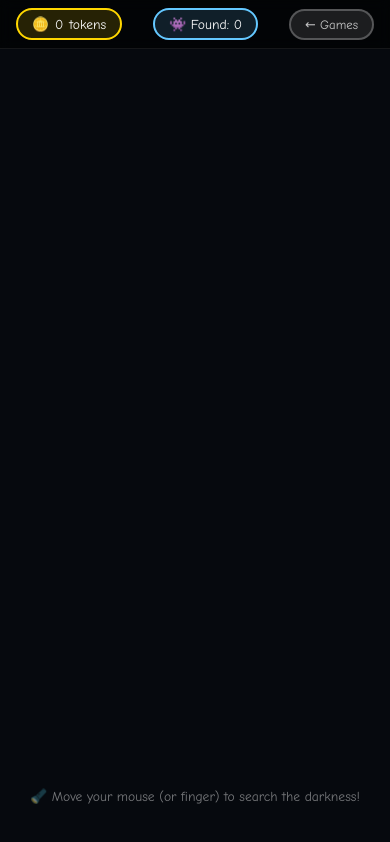
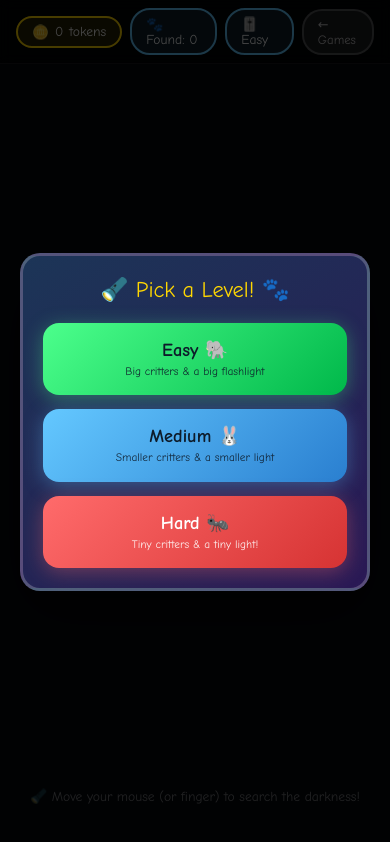
Before and after one commit to claycarson/hallie.xyz, a plain HTML site: page games/find-the-critter/index.html in a window 390 px wide. Drawn offline with Linux system fonts and the light colour scheme.

Commit message:
Find the Critter: rename from Find the Monster, add 60 animals + Easy/Medium/Hard levels
Critters and flashlight beam scale down together at each difficulty.
Level picker on load, re-openable via the topbar level pill.

```diff
--- a/games/find-the-monster/index.html
+++ b/games/find-the-critter/index.html
@@ -3,7 +3,7 @@
 <head>
 <meta charset="UTF-8">
 <meta name="viewport" content="width=device-width, initial-scale=1.0, user-scalable=no">
-<title>Find the Monster — Hallie's Games</title>
+<title>Find the Critter — Hallie's Games</title>
 <link rel="icon" href="../../favicon.svg" type="image/svg+xml">
 <link rel="stylesheet" href="../../shared/style.css">
 <style>
@@ -17,7 +17,7 @@
   }
 
   /* Restore pointer on interactive topbar elements */
-  .token-display, .back-btn { cursor: pointer; }
+  .token-display, .back-btn, #level-pill { cursor: pointer; }
 
   /* ── Flashlight cursor emoji ── */
   #flashlight-cursor {
@@ -42,10 +42,10 @@
     background: #06090e;   /* solid dark before first move */
   }
 
-  /* ── Monster ── */
-  #monster {
+  /* ── Critter ── */
+  #critter {
     position: fixed;
-    font-size: clamp(60px, 12vmin, 100px);
+    font-size: 70px;       /* set by JS per difficulty */
     line-height: 1;
     transform: translate(-50%, -50%);
     z-index: 1;
@@ -54,21 +54,21 @@
     will-change: transform;
   }
 
-  #monster.wiggling {
-    animation: monster-wiggle 0.4s ease-in-out infinite alternate;
+  #critter.wiggling {
+    animation: critter-wiggle 0.4s ease-in-out infinite alternate;
   }
 
-  #monster.caught {
-    animation: monster-caught 0.5s ease forwards;
+  #critter.caught {
+    animation: critter-caught 0.5s ease forwards;
     pointer-events: none;
   }
 
-  @keyframes monster-wiggle {
+  @keyframes critter-wiggle {
     from { transform: translate(-50%, -50%) rotate(-12deg) scale(1.05); }
     to   { transform: translate(-50%, -50%) rotate(12deg)  scale(1.1); }
   }
 
-  @keyframes monster-caught {
+  @keyframes critter-caught {
     0%   { transform: translate(-50%, -50%) scale(1); opacity: 1; }
     40%  { transform: translate(-50%, -80%) scale(1.5) rotate(20deg); opacity: 1; }
     100% { transform: translate(-50%, -120%) scale(0) rotate(45deg); opacity: 0; }
@@ -91,8 +91,40 @@
   }
   #search-hint.hidden { opacity: 0; }
 
-  /* ── Score display: "Found: N" ── */
+  /* ── Score + level pills ── */
   #found-count { font-variant-numeric: tabular-nums; }
+  #level-pill { user-select: none; }
+
+  /* ── Difficulty picker ── */
+  .diff-btns {
+    display: flex;
+    flex-direction: column;
+    gap: 14px;
+    margin-top: 20px;
+  }
+  .diff-btn {
+    border: none;
+    border-radius: 16px;
+    padding: 16px 22px;
+    font-family: var(--font);
+    font-weight: bold;
+    cursor: pointer;
+    font-size: clamp(1.15rem, 4.5vw, 1.55rem);
+    line-height: 1.25;
+    transition: transform .1s, box-shadow .1s;
+  }
+  .diff-btn:hover  { transform: translateY(-2px); }
+  .diff-btn:active { transform: translateY(0); }
+  .diff-btn .diff-sub {
+    display: block;
+    font-size: 0.62em;
+    font-weight: normal;
+    opacity: 0.9;
+    margin-top: 3px;
+  }
+  .diff-easy { background: linear-gradient(135deg, #4cff8c, #00b84a); color: #0d1b2a; box-shadow: 0 4px 20px rgba(76,255,140,0.35); }
+  .diff-med  { background: linear-gradient(135deg, #64c8ff, #2a7fd0); color: #0d1b2a; box-shadow: 0 4px 20px rgba(100,200,255,0.35); }
+  .diff-hard { background: linear-gradient(135deg, #ff6b6b, #d63333); color: #fff;    box-shadow: 0 4px 20px rgba(255,107,107,0.35); }
 </style>
 </head>
 <body>
@@ -103,13 +135,14 @@
     🪙 <span id="token-count">0</span> tokens
   </div>
   <div class="score-display">
-    👾 Found: <span id="found-count">0</span>
+    🐾 Found: <span id="found-count">0</span>
   </div>
+  <div class="score-display" id="level-pill">🎚️ <span id="level-label">Easy</span></div>
   <a href="../" class="back-btn">← Games</a>
 </div>
 
-<!-- MONSTER -->
-<div id="monster">👾</div>
+<!-- CRITTER -->
+<div id="critter">🐰</div>
 
 <!-- FLASHLIGHT CURSOR -->
 <div id="flashlight-cursor">🔦</div>
@@ -119,6 +152,27 @@
 
 <!-- FLASH MESSAGE -->
 <div class="flash-msg" id="flash-msg"></div>
+
+<!-- DIFFICULTY PICKER -->
+<div class="overlay show" id="level-overlay">
+  <div class="ov-card">
+    <div class="ov-title">🔦 Pick a Level! 🐾</div>
+    <div class="diff-btns">
+      <button class="diff-btn diff-easy" data-level="easy">
+        Easy 🐘
+        <span class="diff-sub">Big critters &amp; a big flashlight</span>
+      </button>
+      <button class="diff-btn diff-med" data-level="medium">
+        Medium 🐰
+        <span class="diff-sub">Smaller critters &amp; a smaller light</span>
+      </button>
+      <button class="diff-btn diff-hard" data-level="hard">
+        Hard 🐜
+        <span class="diff-sub">Tiny critters &amp; a tiny light!</span>
+      </button>
+    </div>
+  </div>
+</div>
 
 <!-- SECRET MODAL -->
 <div class="secret-modal" id="secret-modal">
@@ -142,55 +196,108 @@
 // ─────────────────────────────────────────────
 // CONFIG
 // ─────────────────────────────────────────────
-const FLASHLIGHT_R  = 130;   // px — radius of transparent circle
-const NEAR_DIST     = FLASHLIGHT_R + 140; // eyes appear, monster wiggles
-const LIT_DIST      = FLASHLIGHT_R - 15;  // monster catchable
-const TOPBAR_H      = 64;    // px — safe zone below topbar
-const EDGE_PAD      = 80;    // px — padding from screen edges
+const TOPBAR_H = 64;   // px — safe zone below topbar
 
-const MONSTERS = ['👹','👾','👻','🐙','🦑','🎃','🐲','🤡','🐸','🦎'];
+// Each level scales the flashlight beam AND the critter size together.
+//   flashR    — radius of the lit circle (px)
+//   critterPx — critter emoji font-size (px)
+const LEVELS = {
+  easy:   { label: 'Easy',   flashR: 165, critterPx: 104 },
+  medium: { label: 'Medium', flashR: 118, critterPx: 68  },
+  hard:   { label: 'Hard',   flashR: 78,  critterPx: 42  },
+};
+
+// Lots of different critters — cute animals, bugs, and sea friends!
+const CRITTERS = [
+  '🐶','🐱','🐭','🐹','🐰','🦊','🐻','🐼','🐨','🐯',
+  '🦁','🐮','🐷','🐸','🐵','🐔','🐧','🐦','🐤','🦆',
+  '🦉','🦇','🐺','🐗','🐴','🦄','🐝','🦋','🐌','🐞',
+  '🐢','🐍','🦎','🐙','🦑','🦐','🦀','🐠','🐟','🐬',
+  '🐳','🦈','🐊','🦓','🐘','🦒','🦘','🐿️','🦔','🦝',
+  '🦥','🦦','🐕','🐈','🐇','🦜','🦢','🦩','🐣','🐥'
+];
 
 // ─────────────────────────────────────────────
 // STATE
 // ─────────────────────────────────────────────
-let monsterX = 0, monsterY = 0;
+let flashR    = LEVELS.easy.flashR;  // active beam radius
+let nearDist  = 0;                   // critter wiggles inside this
+let litDist   = 0;                   // critter catchable inside this
+let edgePad   = 80;                  // padding from screen edges (scales w/ critter)
+
+let critterX = 0, critterY = 0;
 let cursorX  = -999, cursorY = -999;
 let foundCount = 0;
 let catching = false;
+let playing  = false;   // false while the picker overlay is up
 let hintDismissed = false;
 
 const darkness         = document.getElementById('darkness');
-const monsterEl        = document.getElementById('monster');
-const foundCountEl     = document.getElementById('found-count');
+const critterEl        = document.getElementById('critter');
+const foundCountEl      = document.getElementById('found-count');
+const levelLabelEl     = document.getElementById('level-label');
+const levelPill        = document.getElementById('level-pill');
+const levelOverlay     = document.getElementById('level-overlay');
 const hintEl           = document.getElementById('search-hint');
 const flashlightCursor = document.getElementById('flashlight-cursor');
 
 // ─────────────────────────────────────────────
-// MONSTER PLACEMENT
+// LEVEL SELECTION
 // ─────────────────────────────────────────────
-function spawnMonster() {
+function applyLevel(key) {
+  const cfg = LEVELS[key];
+  flashR   = cfg.flashR;
+  nearDist = flashR + 120;   // wiggle range
+  litDist  = flashR - 10;    // catch range
+  edgePad  = Math.round(cfg.critterPx * 0.7) + 30;
+
+  critterEl.style.fontSize = cfg.critterPx + 'px';
+  levelLabelEl.textContent = cfg.label;
+
+  levelOverlay.classList.remove('show');
+  playing = true;
+
+  // Repaint the beam at its new size if we already have a cursor position
+  if (cursorX > -999) updateLight(cursorX, cursorY);
+
+  spawnCritter();
+}
+
+function openLevelPicker() {
+  playing = false;
   catching = false;
-  monsterEl.classList.remove('caught', 'wiggling');
+  critterEl.classList.remove('wiggling');
+  levelOverlay.classList.add('show');
+}
 
-  // Pick a different emoji than the last one
-  const current = monsterEl.textContent;
-  const pool = MONSTERS.filter(m => m !== current);
-  monsterEl.textContent = pool[Math.floor(Math.random() * pool.length)];
+levelOverlay.querySelectorAll('.diff-btn').forEach(btn => {
+  btn.addEventListener('click', () => applyLevel(btn.dataset.level));
+});
+levelPill.addEventListener('click', openLevelPicker);
+
+// ─────────────────────────────────────────────
+// CRITTER PLACEMENT
+// ─────────────────────────────────────────────
+function spawnCritter() {
+  catching = false;
+  critterEl.classList.remove('caught', 'wiggling');
+
+  // Pick a different critter than the last one
+  const current = critterEl.textContent;
+  const pool = CRITTERS.filter(m => m !== current);
+  critterEl.textContent = pool[Math.floor(Math.random() * pool.length)];
 
   // Random safe position
-  const minX = EDGE_PAD;
-  const maxX = window.innerWidth  - EDGE_PAD;
-  const minY = TOPBAR_H + EDGE_PAD;
-  const maxY = window.innerHeight - EDGE_PAD;
+  const minX = edgePad;
+  const maxX = window.innerWidth  - edgePad;
+  const minY = TOPBAR_H + edgePad;
+  const maxY = window.innerHeight - edgePad;
 
-  monsterX = minX + Math.random() * (maxX - minX);
-  monsterY = minY + Math.random() * (maxY - minY);
+  critterX = minX + Math.random() * (maxX - minX);
+  critterY = minY + Math.random() * (maxY - minY);
 
-  monsterEl.style.left = monsterX + 'px';
-  monsterEl.style.top  = monsterY + 'px';
-
-  eyesEl.style.left = monsterX + 'px';
-  eyesEl.style.top  = monsterY + 'px';
+  critterEl.style.left = critterX + 'px';
+  critterEl.style.top  = critterY + 'px';
 }
 
 // ─────────────────────────────────────────────
@@ -207,48 +314,47 @@ function updateLight(x, y) {
   // Two-layer gradient:
   // 1. Warm hot-spot — soft yellow glow at the beam center (mimics real light)
   // 2. Darkness — transparent circle carving visibility, fading to near-black
-  const r = FLASHLIGHT_R;
+  const r = flashR;
   darkness.style.background =
     `radial-gradient(circle ${Math.round(r * 0.42)}px at ${x}px ${y}px,` +
     ` rgba(255,238,150,0.22) 0%, rgba(255,220,100,0.06) 60%, transparent 100%),` +
     `radial-gradient(circle ${r}px at ${x}px ${y}px,` +
     ` transparent 0%, transparent 52%, rgba(0,0,0,0.55) 72%, rgba(0,0,0,0.97) 100%)`;
 
-  if (catching) return;
+  if (!playing || catching) return;
 
-  // Distance from flashlight center to monster center
-  const dx = x - monsterX;
-  const dy = y - monsterY;
+  // Distance from flashlight center to critter center
+  const dx = x - critterX;
+  const dy = y - critterY;
   const dist = Math.sqrt(dx * dx + dy * dy);
 
-  const isNear = dist < NEAR_DIST;
-  monsterEl.classList.toggle('wiggling', isNear);
+  critterEl.classList.toggle('wiggling', dist < nearDist);
 }
 
 // ─────────────────────────────────────────────
 // CATCH
 // ─────────────────────────────────────────────
 function tryClick(x, y) {
-  if (catching) return;
+  if (!playing || catching) return;
 
-  const dx = x - monsterX;
-  const dy = y - monsterY;
+  const dx = x - critterX;
+  const dy = y - critterY;
   const dist = Math.sqrt(dx * dx + dy * dy);
 
-  if (dist > LIT_DIST) return; // in the dark — ignore
+  if (dist > litDist) return; // in the dark — ignore
 
   catching = true;
   foundCount++;
   foundCountEl.textContent = foundCount;
 
-  monsterEl.classList.remove('wiggling');
-  monsterEl.classList.add('caught');
+  critterEl.classList.remove('wiggling');
+  critterEl.classList.add('caught');
 
   Hallie.addSession(1);
   Hallie.confetti();
-  Hallie.flashMessage('Got it! 🎉');
+  Hallie.flashMessage('Found it! 🎉');
 
-  setTimeout(spawnMonster, 1600);
+  setTimeout(spawnCritter, 1600);
 }
 
 // ─────────────────────────────────────────────
@@ -290,10 +396,9 @@ document.addEventListener('touchstart', e => {
 }, { passive: true });
 
 // ─────────────────────────────────────────────
-// INIT
+// INIT — wait for the player to pick a level
 // ─────────────────────────────────────────────
 Hallie.initSecretTap(document.getElementById('token-display'));
-spawnMonster();
 </script>
 </body>
 </html>
```
Also changed, not shown: games/index.html (+3 -3 lines).
